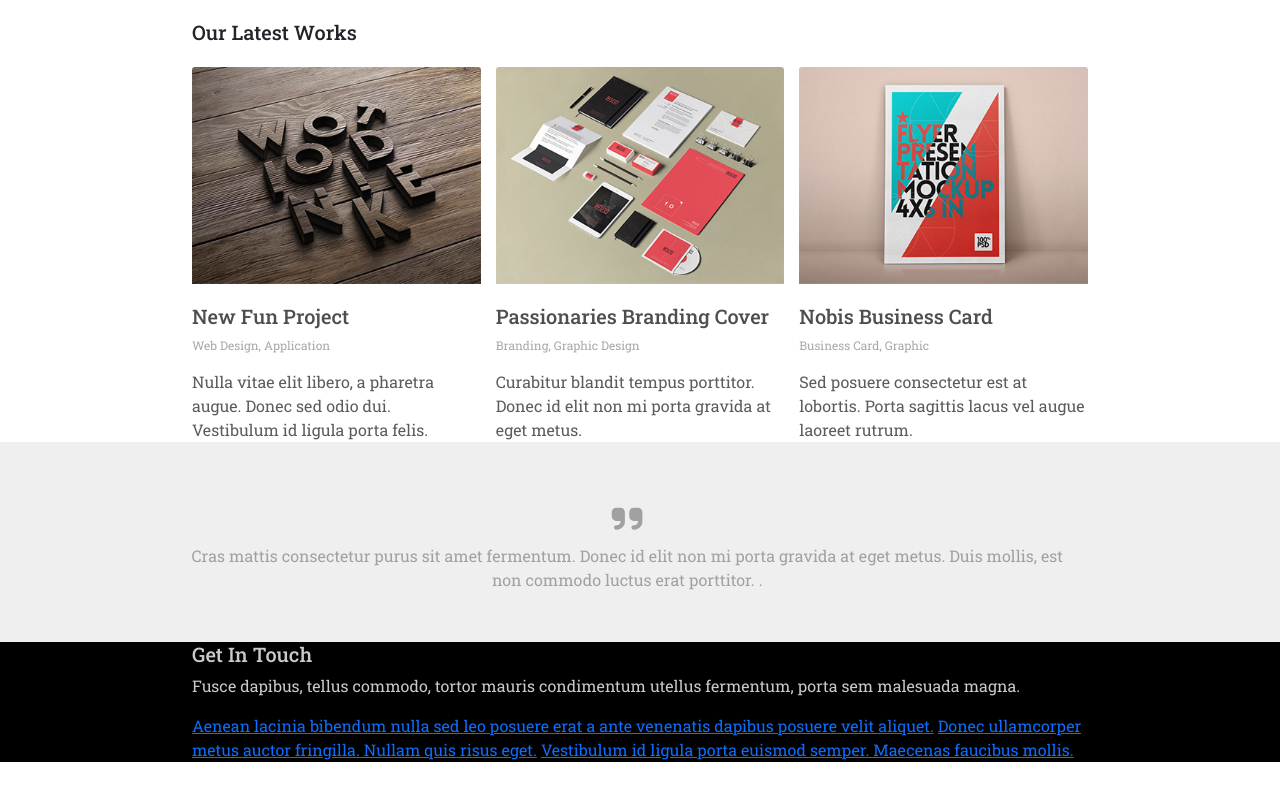
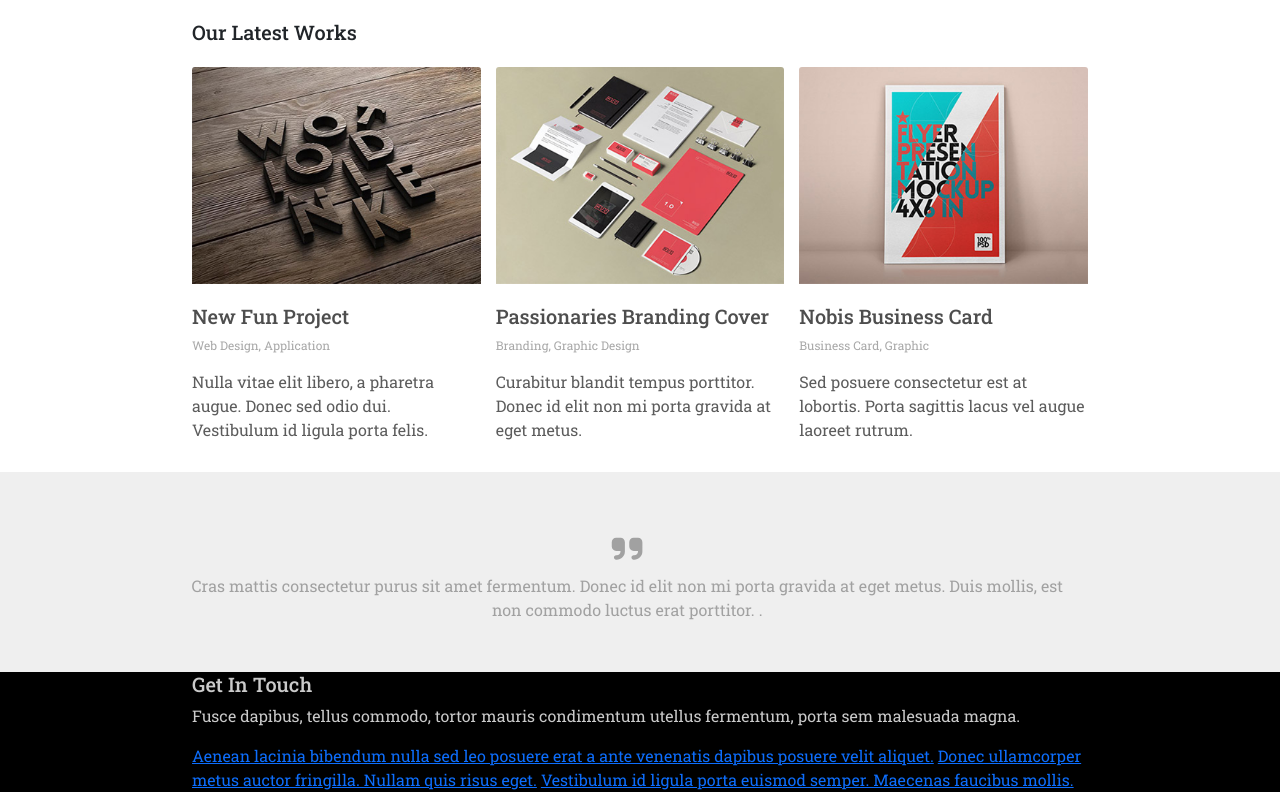
Before and after one commit to mdshahinmolla/project1, a plain HTML site: page index.html in a window 1280 px wide. Shown: the part 979-1779 px from the top of the page. Before the commit the page ends 1749 px from the top, so only its background shows below. Drawn offline with Linux system fonts and the light colour scheme.

Commit message:
add Padding from bottom card body

```diff
--- a/assets/css/style.css
+++ b/assets/css/style.css
@@ -190,7 +190,7 @@
   border: none !important;
 }
 .card-body{
-  padding: 20px 0 0 0;
+  padding: 20px 0 30px 0;
   margin: 0;
 }
 
```
